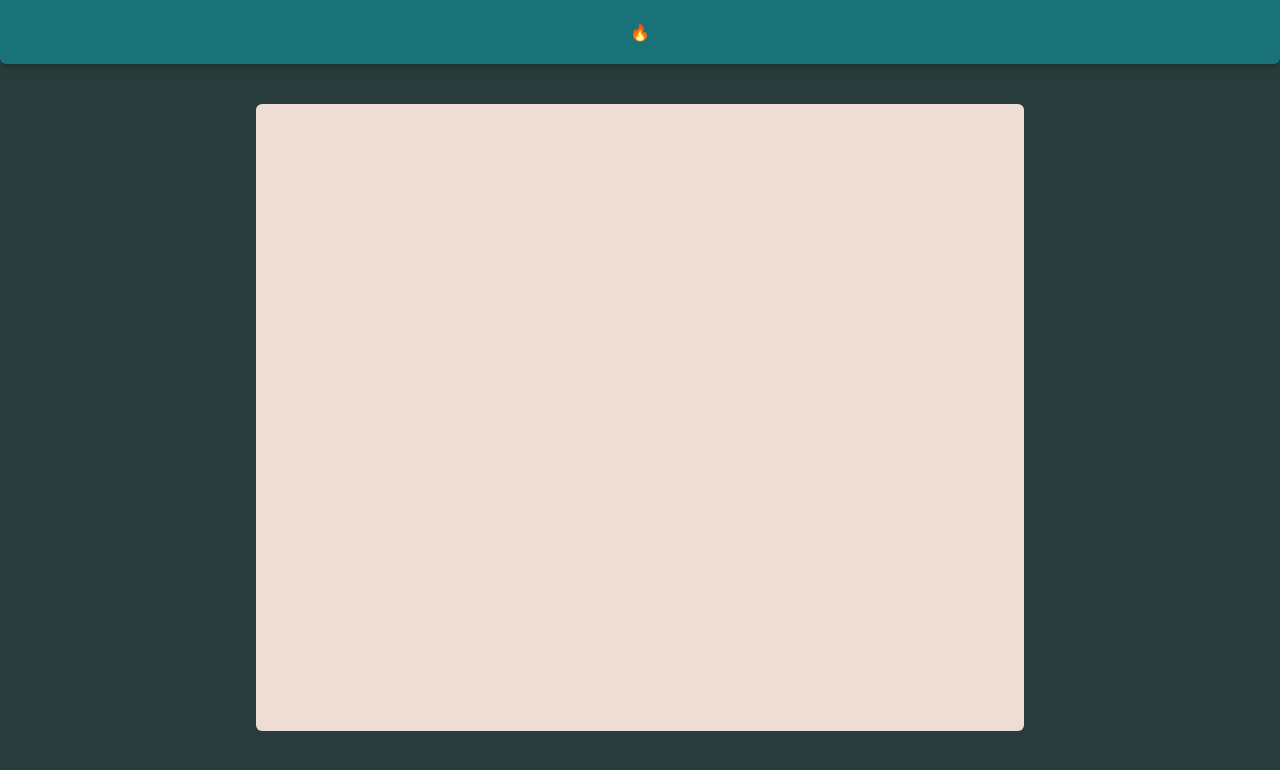
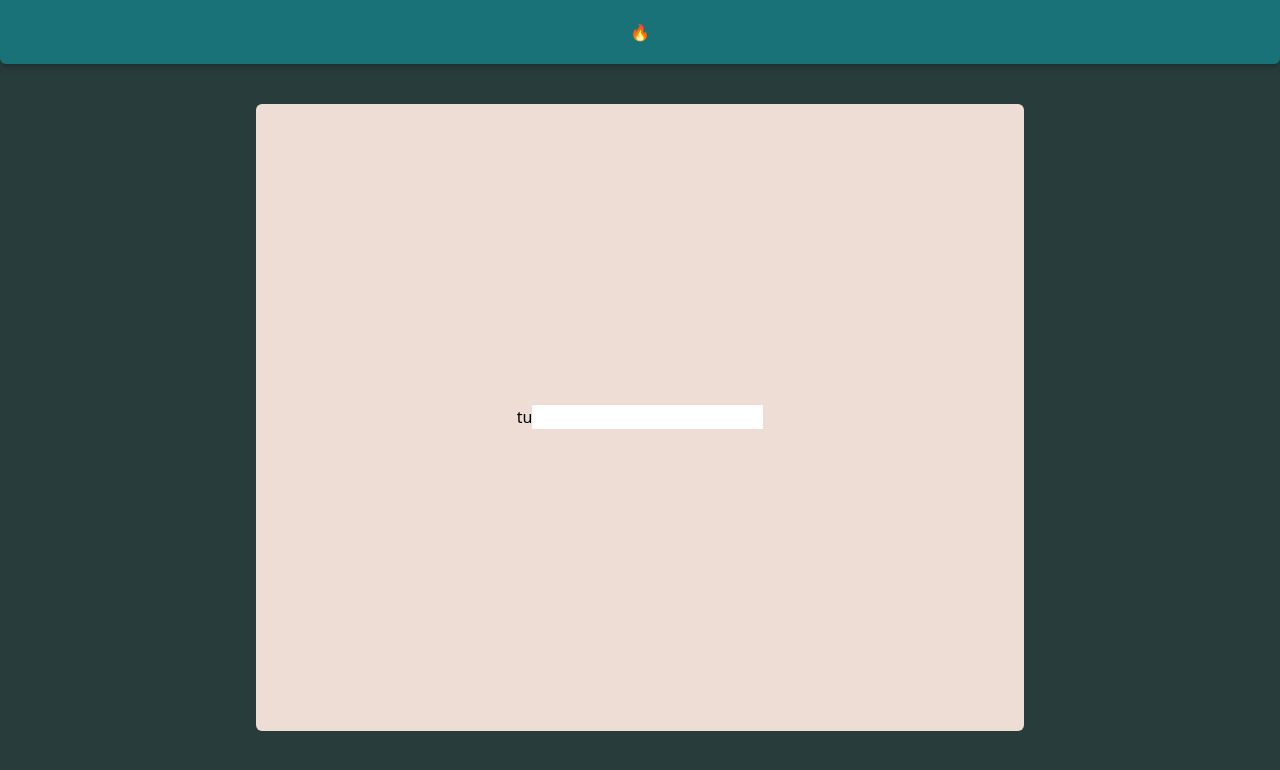
Before and after one commit to ludovico-chiavelli/practice-french-conjugations, a React (Create React App) app: page /exercise in a window 1280 px wide. Shown: the top 770 px of the page. Built offline with nearby package versions, Linux system fonts and the light colour scheme.

Commit message:
add styling

```diff
--- a/src/components/Exercise.js
+++ b/src/components/Exercise.js
@@ -1,5 +1,12 @@
 import React from "react";
 
 export const Exercise = () => {
-
+  return(
+    <section className="h-full w-4/5 md:max-w-4xl flex flex-col justify-center">
+      <div className="flex justify-center">
+        <p>tu</p>
+        <input type="text"/>
+      </div>
+    </section>
+  )
 }
```
